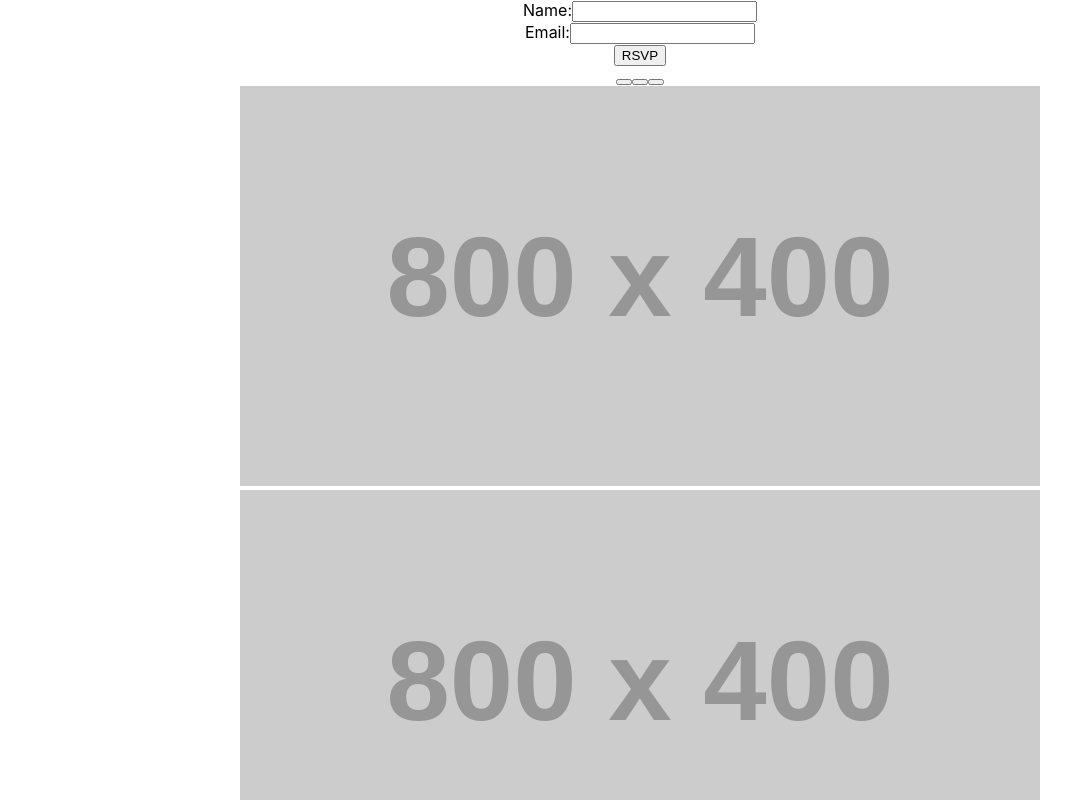
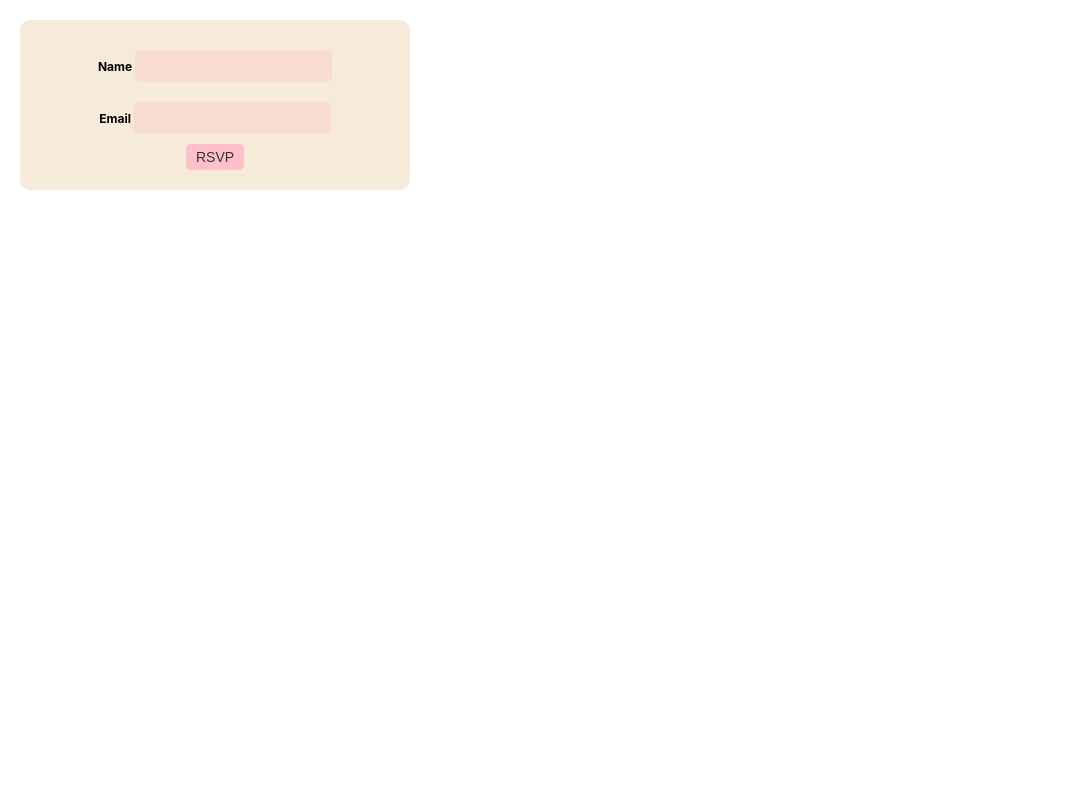
Before and after one commit to brajgon1/sipnsee, a React (Create React App) app: page / in a window 1280 px wide. Shown: the top 800 px of the page, without its empty margins (0-1083 px from the left). Built offline with nearby package versions, Linux system fonts and the light colour scheme.

Commit message:
working on form styling

```diff
--- a/src/App.js
+++ b/src/App.js
@@ -1,12 +1,12 @@
 import './App.css';
-import CarouselComponent from './components/Carousel/Carousel';
+// import CarouselComponent from './components/Carousel/Carousel';
 import RSVPForm from './components/RSVP/RSVP';
 
 function App() {
   return (
     <div className="App">
       <RSVPForm/>
-      <CarouselComponent/>
+      {/* <CarouselComponent/> */}
     </div>
   );
 }
--- a/src/components/RSVP/RSVP.css
+++ b/src/components/RSVP/RSVP.css
@@ -0,0 +1,42 @@
+button {
+    color: #383430;
+    border-radius: 5px;
+    padding: 5px 10px;
+    background-color: #FFC0CB;
+    font-size: 14px;
+    transition: background-color 0.3s ease;
+    align-self: center;
+    border: none !important;
+}
+
+button:hover {
+    background-color: #F8DCCF;
+    cursor: pointer;
+}
+
+.form {
+    margin: 20px;
+    padding: 20px;
+    background-color: #F6EADB;
+    border-radius: 10px;
+    width: 350px;
+    height: auto;
+    display: flex;
+    flex-direction: column;
+    justify-content: space-between;
+    line-height: 1.5;
+}
+
+input {
+    margin: 10px 0;
+    padding: 8px;
+    border-radius: 5px;
+    border: none !important;
+    background-color: #F8DCCF;
+    font-size: 14px;
+}
+
+label {
+    font-weight: bold;
+    font-size: 12px;
+}
--- a/src/components/RSVP/RSVP.jsx
+++ b/src/components/RSVP/RSVP.jsx
@@ -1,5 +1,6 @@
 import { useState } from "react";
 import axios from 'axios'
+import './RSVP.css'
 
 function RSVPForm() {
   const [name, setName] = useState("");
@@ -27,9 +28,9 @@ function RSVPForm() {
   };
 
   return (
-    <form onSubmit={handleSubmit}>
-      <div>
-        <label>Name:</label>
+    <form className="form" onSubmit={handleSubmit}>
+      <div className="name-div">
+        <label className="name">Name </label>
         <input
           type="text"
           value={name}
@@ -37,8 +38,8 @@ function RSVPForm() {
           required
         />
       </div>
-      <div>
-        <label>Email:</label>
+      <div className="email-div">
+        <label className='email'>Email </label>
         <input
           type="email"
           value={email}
```
